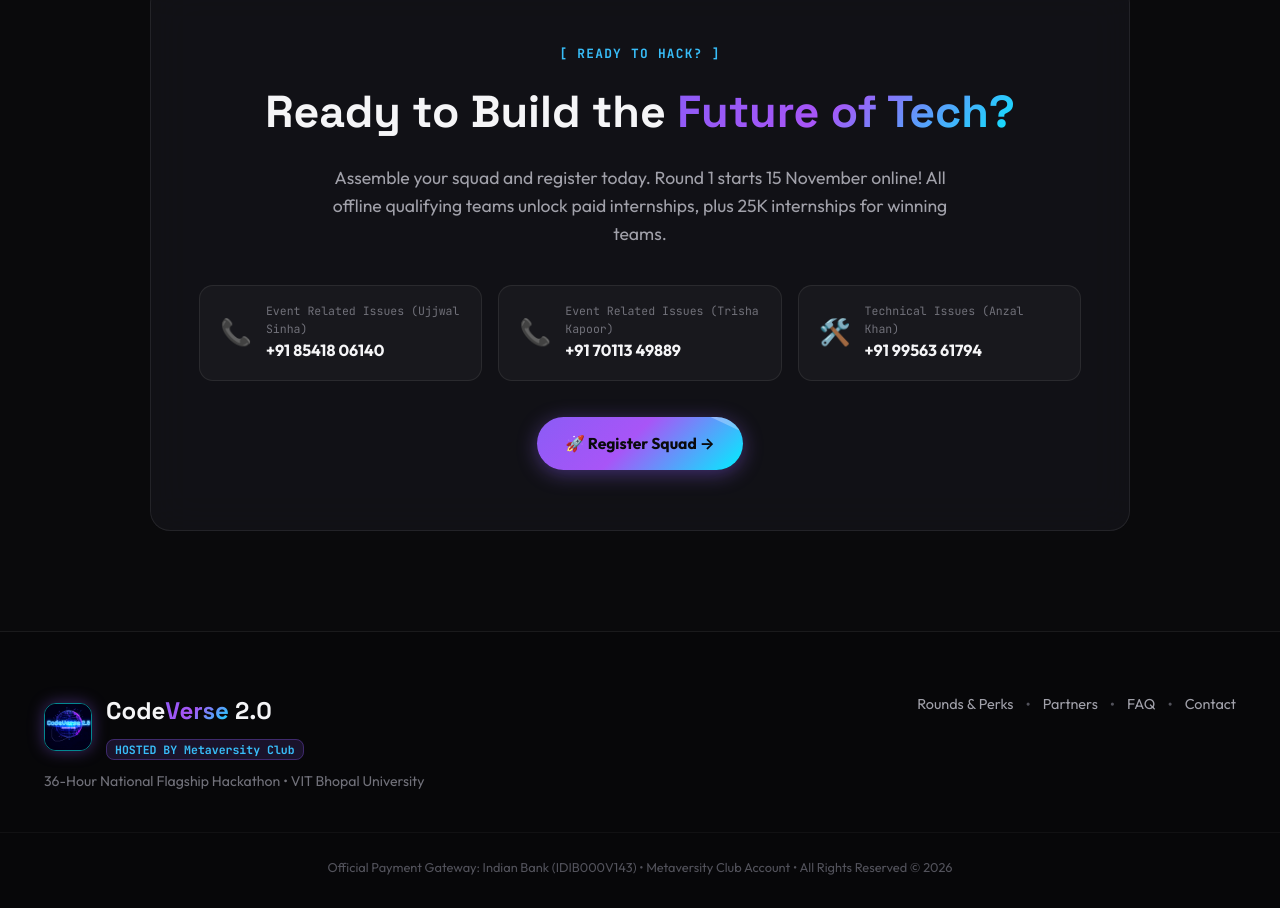
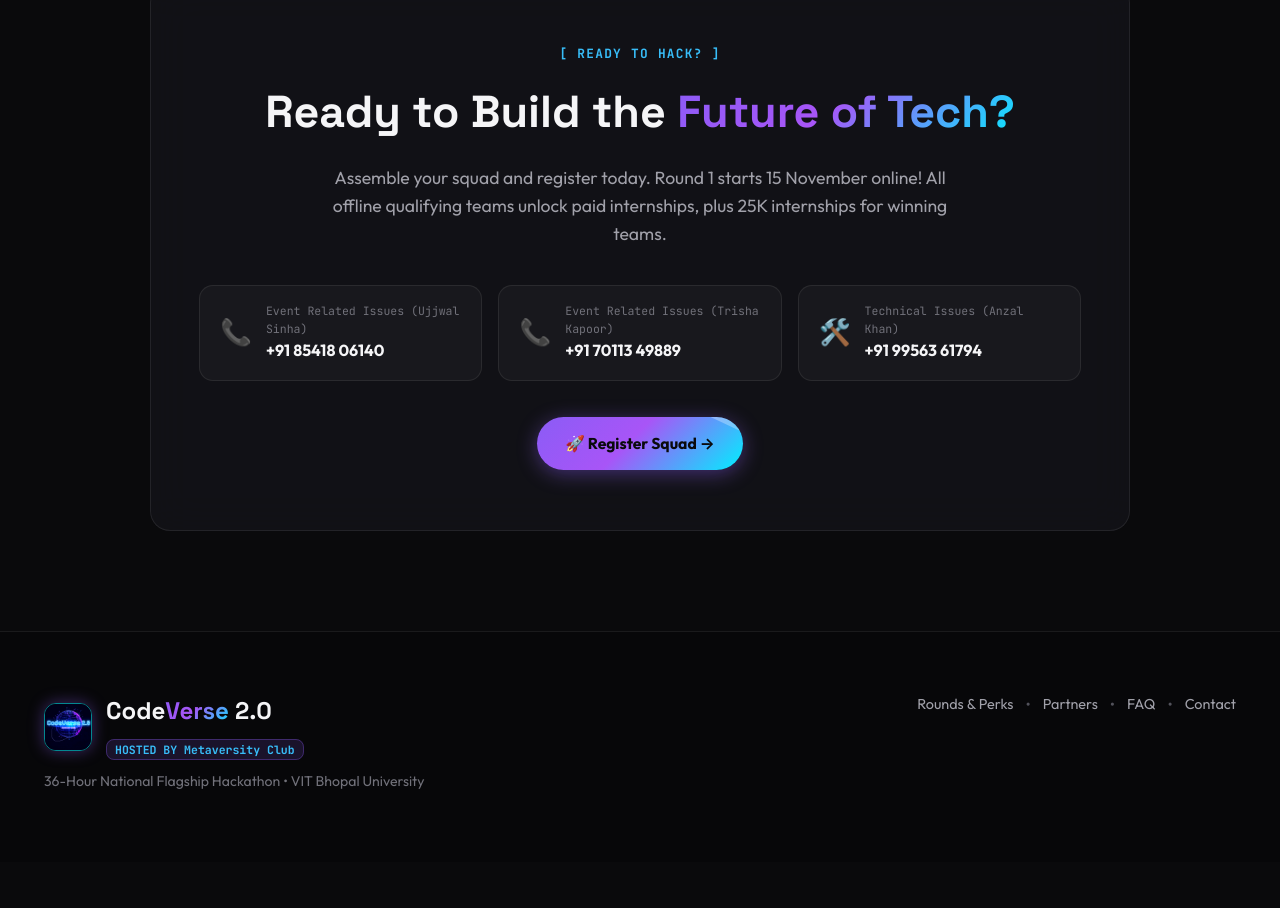
Before and after one commit to metaverse-club/codeverse_2, a website: page public/index.html in a window 1280 px wide. Shown: the part 5810-6718 px from the top of the page. After the commit the page ends 6672 px from the top, so only its background shows below. Drawn offline with Linux system fonts and the light colour scheme; no server answers.

Commit message:
All done

```diff
--- a/public/index.html
+++ b/public/index.html
@@ -881,10 +881,6 @@
         <a href="#contact" class="footer-link">Contact</a>
       </div>
     </div>
-    <div class="footer-bottom">
-      <span>Official Payment Gateway: Indian Bank (IDIB000V143) • Metaversity Club Account • All Rights Reserved ©
-        2026</span>
-    </div>
   </footer>
 
   <script src="app.js"></script>
```
